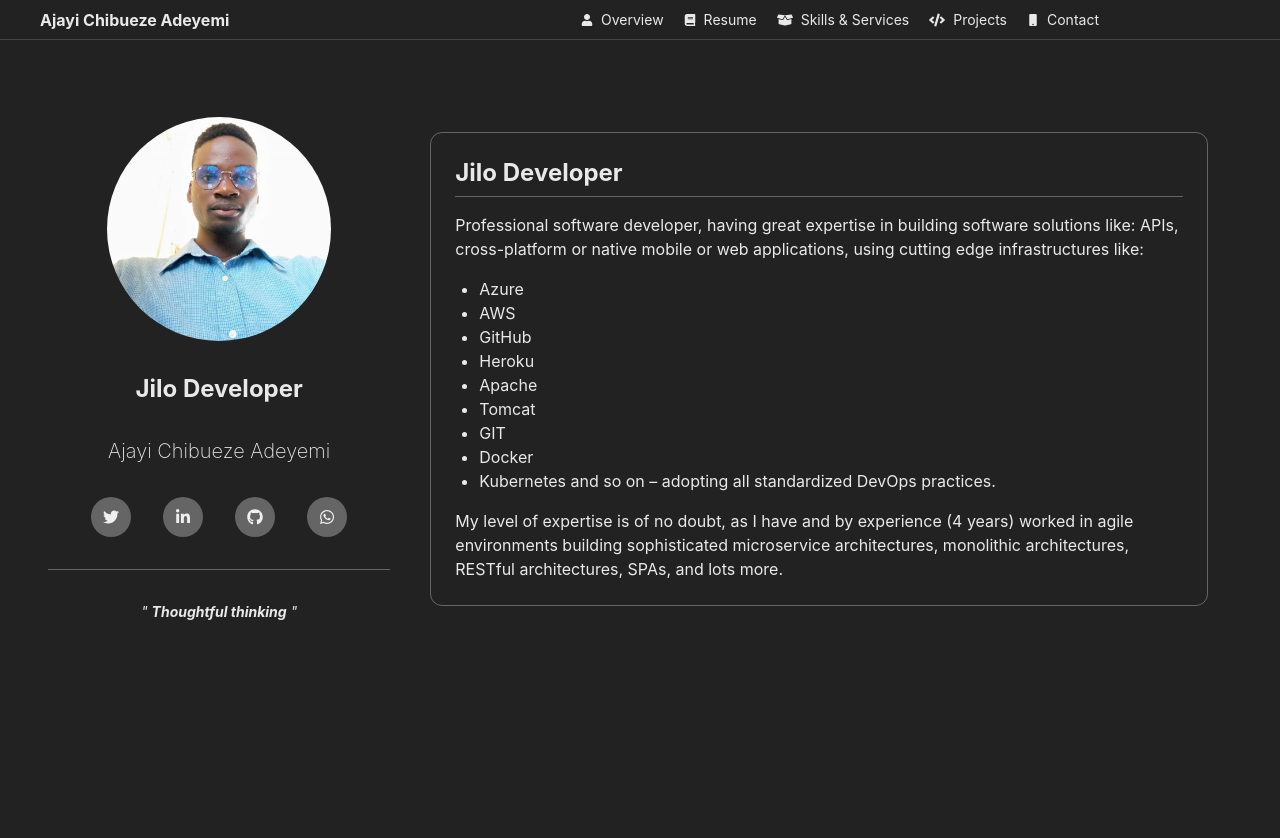
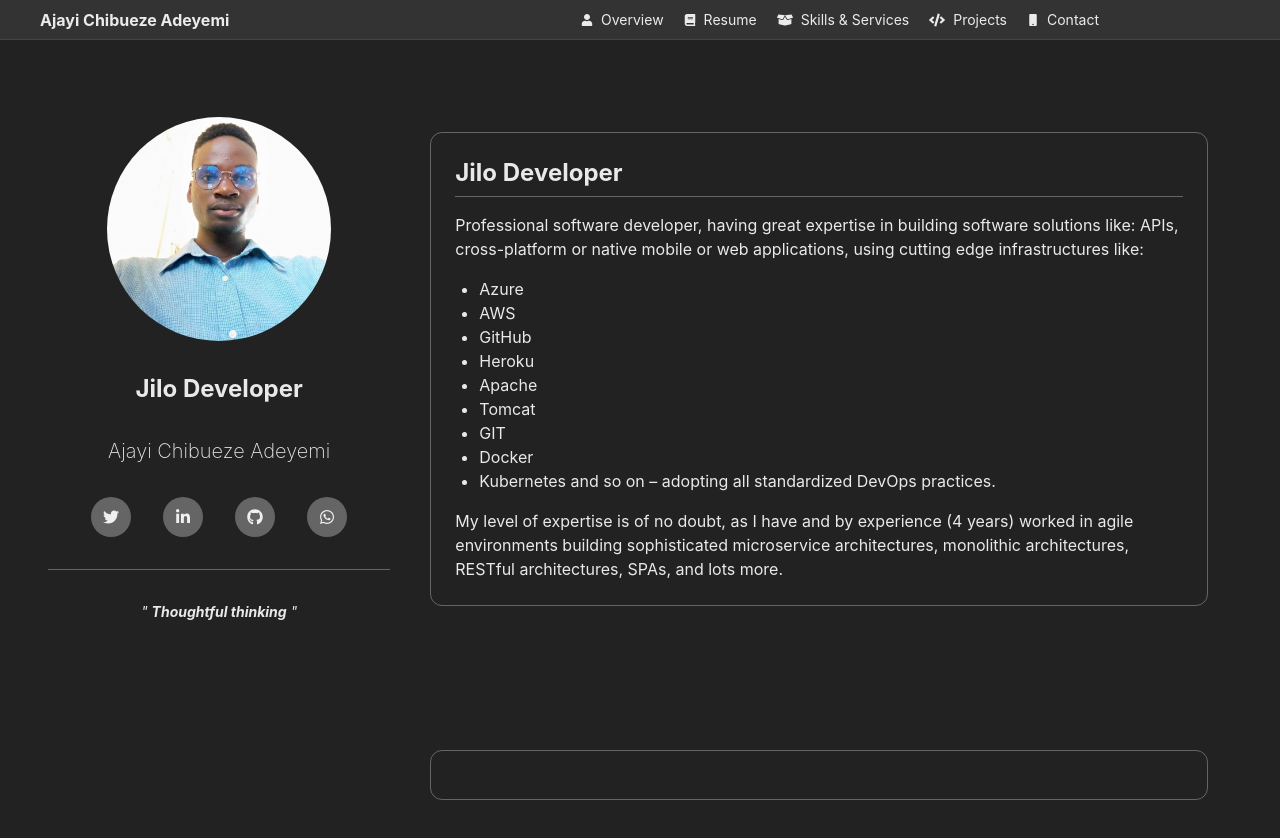
Before and after one commit to Chibueze-Adeyemi-Ajayi/REACT_portfolio, a React (Create React App) app: page / in a window 1280 px wide. Shown: the top 838 px of the page. Built offline with nearby package versions, Linux system fonts and the light colour scheme.

Commit message:
My portfolio

```diff
--- a/src/App.js
+++ b/src/App.js
@@ -1,6 +1,7 @@
 import './App.css';
 import Nav from './components/nav';
 import Overview from './components/overview';
+import Resume from './components/resume';
 
 function App() {
   return (
@@ -9,6 +10,8 @@ function App() {
       <Nav/>
       {/* overview */}
       <Overview />
+      {/* resume */}
+      <Resume />
     </div>
   );
 }
--- a/src/components/nav.js
+++ b/src/components/nav.js
@@ -1,6 +1,6 @@
 const Nav = () => {
     return (
-        <nav className="w-full fixed top-0 left-0 z-40 h-[40px] grid grid-cols-3 border-b border-[#444] px-10">
+        <nav className="w-full bg-[#333] fixed top-0 left-0 z-40 h-[40px] grid grid-cols-3 border-b border-[#444] px-10">
             <font className="text-white/90 font-bold my-auto">Ajayi Chibueze Adeyemi</font>
             <div className="w-full col-span-2 flex">
                 <div className="w-fit h-fit mx-auto my-auto flex space-x-5">
--- a/src/components/resume.js
+++ b/src/components/resume.js
@@ -1,10 +1,14 @@
 const Resume = () => {
     return (
         <section className="w-full h-full flex flex-row space-x-4 p-12">
+            <section className="lg:w-[500px] md:w-[400px] h-fit my-auto flex flex-col space-y-8">
+                <div></div>
+            </section>
+            <section className="w-full p-6 h-full flex">
+                <div className="w-full h-fit flex flex-col space-y-4 p-6 rounded-xl border border-white/30">
 
-            <div className="w-full h-fit flex flex-col space-y-4 p-6 rounded-xl border border-white/30">
-
-            </div>
+                </div>
+            </section>
         </section>
     );
 }
```
